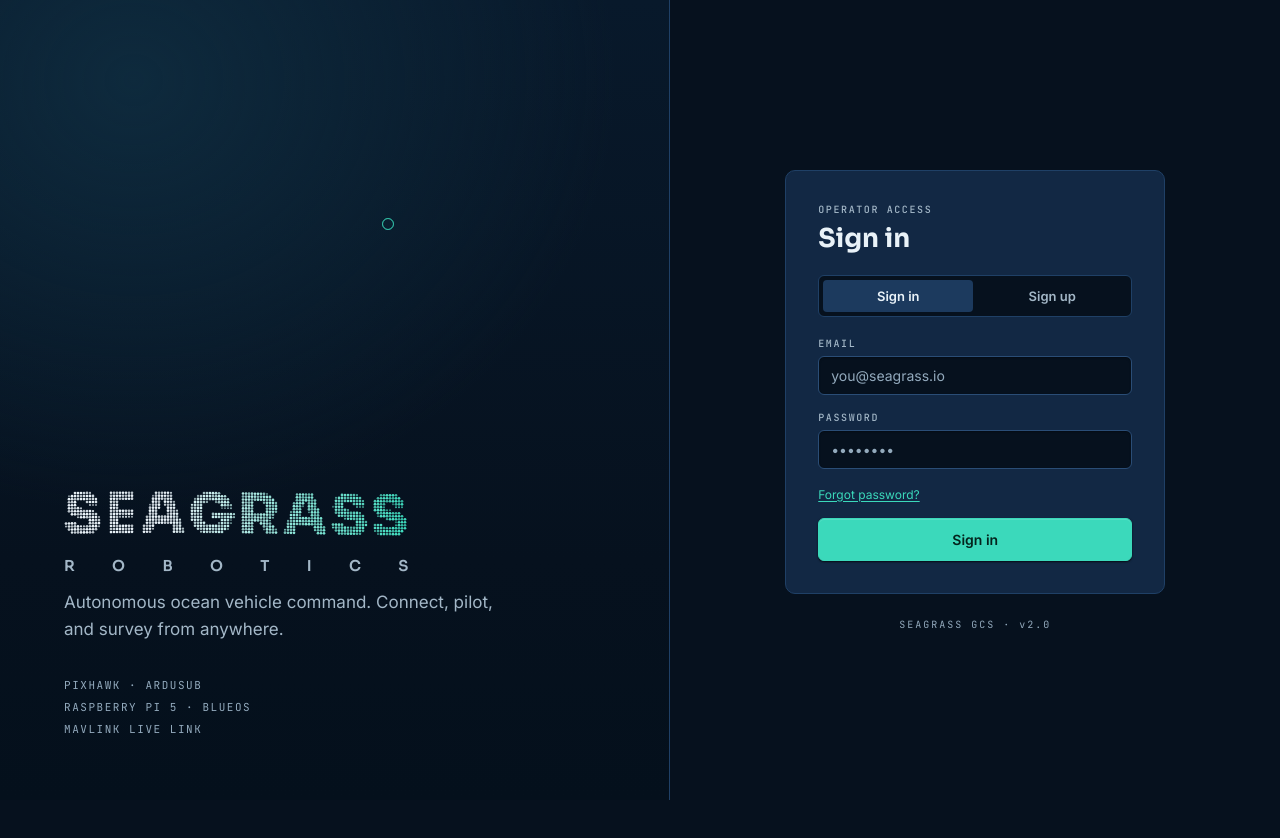
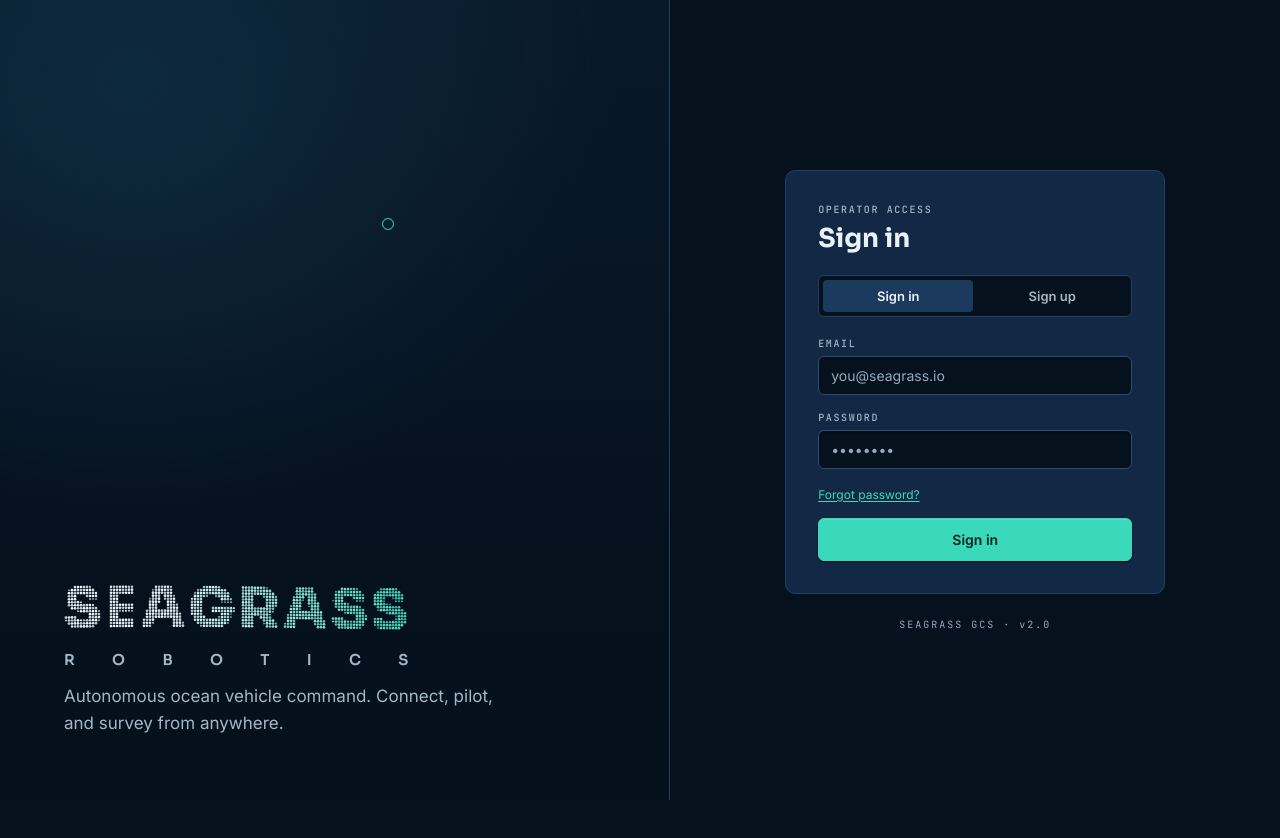
Before and after one commit to S3agrass/Sea-Grass-Drone, a React (Vite) app: page /#/ in a window 1280 px wide. Shown: the top 838 px of the page. Before the commit the page ends 800 px from the top, so only its background shows below. Built offline with nearby package versions, Linux system fonts and the light colour scheme; no server answers.

Commit message:
Removed utilities used on login page

```diff
--- a/src/pages/LoginPage.jsx
+++ b/src/pages/LoginPage.jsx
@@ -186,12 +186,6 @@
 						Autonomous ocean vehicle command. Connect, pilot, and survey from
 						anywhere.
 					</div>
-
-					<div className="login-specs mono">
-						<span>PIXHAWK · ARDUSUB</span>
-						<span>RASPBERRY PI 5 · BLUEOS</span>
-						<span>MAVLINK LIVE LINK</span>
-					</div>
 				</div>
 			</div>
 
```
